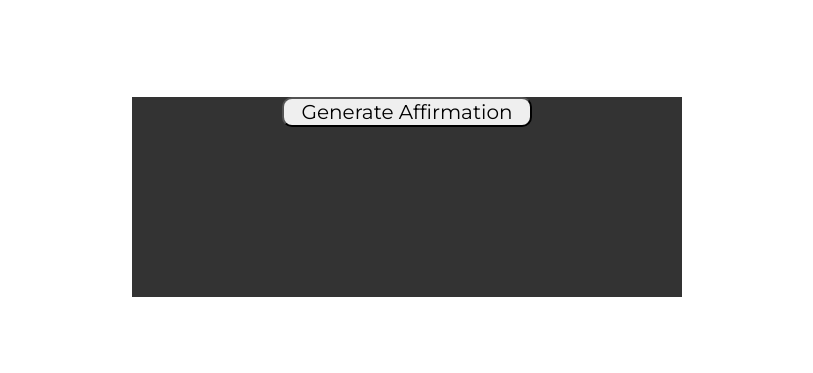
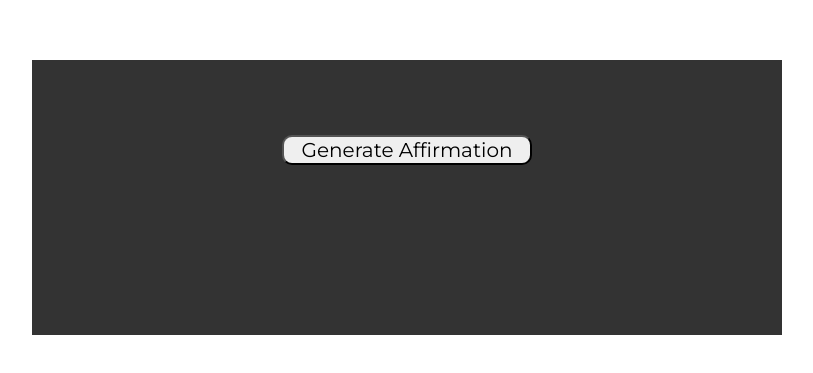
Before and after one commit to sophiedannery/QUOTE_GENERATOR_TWO, a plain HTML site: page index.html in a window 1280 px wide. Shown: the part 203-576 px from the top of the page, without its empty margins (233-1046 px from the left). Drawn offline with Linux system fonts and the light colour scheme.

Commit message:
CSS change margin

```diff
--- a/style.css
+++ b/style.css
@@ -14,8 +14,8 @@ body{
 }
 
 .container{
-    height: 200px;
-    width: 550px;
+    height: 275px;
+    width: 750px;
     background-color: #333;
     text-align: center;
 }
@@ -26,9 +26,11 @@ body{
     width: 250px;
     border-radius: 10px;
     font-size: 20px;
+    margin: 50px 0px
 }
 
 #output{
     font-size: 26px;
     color: #fff;
+    margin: 25px 0px;
 }
```
